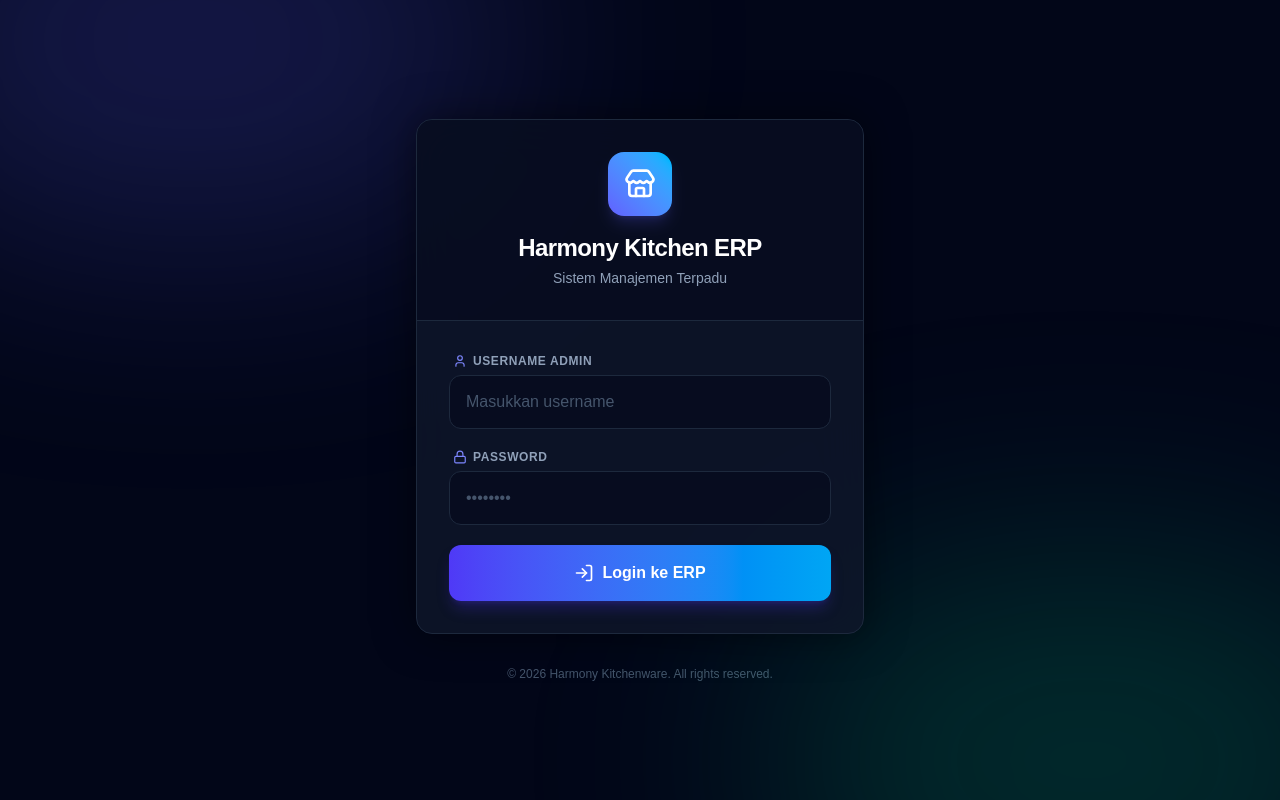
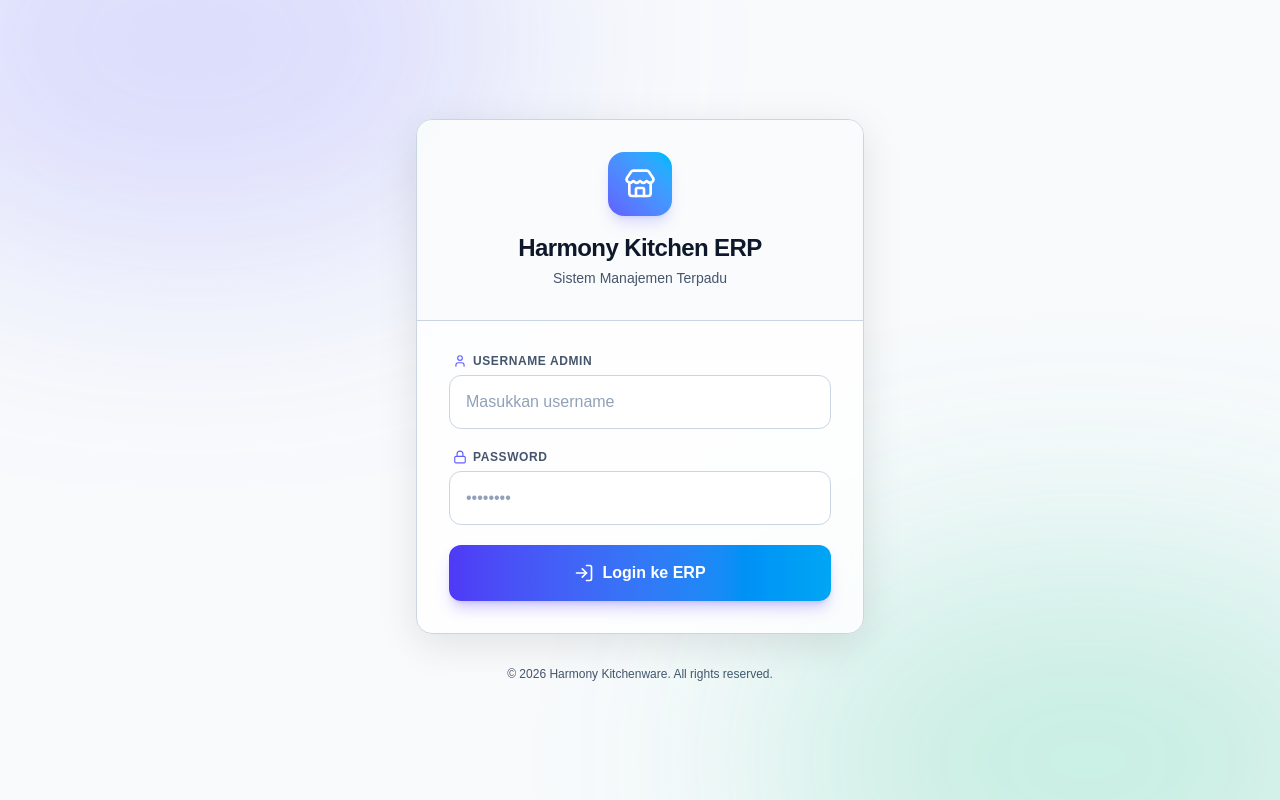
Before and after one commit to kevinkkurniawan/harmony-kitchen-erp, a Next.js app: page / in a window 1280 px wide. Built offline with nearby package versions, Linux system fonts and the light colour scheme.

Commit message:
style: switch login screens to light mode by default

```diff
--- a/src/components/AuthGuard.tsx
+++ b/src/components/AuthGuard.tsx
@@ -36,7 +36,7 @@ export default function AuthGuard({ children }: { children: React.ReactNode }) {
 
   // Jangan render apa-apa selama pengecekan status awal agar tidak berkedip
   if (isChecking) {
-    return <div className="min-h-screen bg-slate-50 dark:bg-slate-900" />;
+    return <div className="min-h-screen bg-slate-50" />;
   }
 
   // Jika sudah login, tampilkan aplikasi utama
@@ -46,21 +46,21 @@ export default function AuthGuard({ children }: { children: React.ReactNode }) {
 
   // Jika belum login, tampilkan form login dengan style POS
   return (
-    <div className="min-h-screen bg-slate-950 flex flex-col items-center justify-center p-4 relative overflow-hidden">
+    <div className="min-h-screen bg-slate-50 flex flex-col items-center justify-center p-4 relative overflow-hidden">
       {/* Decorative background elements */}
       <div className="absolute top-[-20%] left-[-10%] w-[50%] h-[50%] bg-indigo-500/20 blur-[120px] rounded-full pointer-events-none" />
       <div className="absolute bottom-[-20%] right-[-10%] w-[50%] h-[50%] bg-emerald-500/20 blur-[120px] rounded-full pointer-events-none" />
 
-      <div className="bg-slate-900/80 backdrop-blur-xl border border-slate-800 text-slate-100 w-full max-w-md rounded-2xl shadow-[0_0_40px_rgba(0,0,0,0.5)] overflow-hidden relative z-10">
+      <div className="bg-white/80 backdrop-blur-xl border border-slate-300 text-slate-900 w-full max-w-md rounded-2xl shadow-[0_10px_40px_rgba(0,0,0,0.1)] overflow-hidden relative z-10">
         {/* Header */}
-        <div className="p-8 bg-slate-950/50 border-b border-slate-800 text-center">
+        <div className="p-8 bg-slate-50/80 border-b border-slate-300 text-center">
           <div className="w-16 h-16 rounded-2xl bg-gradient-to-tr from-indigo-500 to-sky-400 flex items-center justify-center mx-auto mb-4 shadow-lg shadow-indigo-500/20">
             <Store className="w-8 h-8 text-white font-bold" />
           </div>
-          <h2 className="font-extrabold text-2xl text-white tracking-tight mb-1">
+          <h2 className="font-extrabold text-2xl text-slate-900 tracking-tight mb-1">
             Harmony Kitchen ERP
           </h2>
-          <p className="text-sm text-slate-400 font-medium">
+          <p className="text-sm text-slate-600 font-medium">
             Sistem Manajemen Terpadu
           </p>
         </div>
@@ -68,15 +68,15 @@ export default function AuthGuard({ children }: { children: React.ReactNode }) {
         {/* Form */}
         <form onSubmit={handleLogin} className="p-8 space-y-5">
           {error && (
-            <div className="p-3.5 rounded-xl bg-rose-500/10 border border-rose-500/20 text-rose-400 text-sm font-semibold flex items-center gap-2.5 animate-in slide-in-from-top-2">
+            <div className="p-3.5 rounded-xl bg-rose-50 border border-rose-200 text-rose-600 text-sm font-semibold flex items-center gap-2.5 animate-in slide-in-from-top-2">
               <AlertCircle className="w-5 h-5 shrink-0" />
               <span>{error}</span>
             </div>
           )}
 
           <div className="space-y-1.5">
-            <label className="text-xs font-bold text-slate-400 uppercase tracking-wider flex items-center gap-1.5 ml-1">
-              <UserIcon className="w-3.5 h-3.5 text-indigo-400" />
+            <label className="text-xs font-bold text-slate-600 uppercase tracking-wider flex items-center gap-1.5 ml-1">
+              <UserIcon className="w-3.5 h-3.5 text-indigo-500" />
               Username Admin
             </label>
             <input
@@ -85,13 +85,13 @@ export default function AuthGuard({ children }: { children: React.ReactNode }) {
               value={username}
               onChange={(e) => setUsername(e.target.value)}
               placeholder="Masukkan username"
-              className="w-full bg-slate-950/50 border border-slate-800 rounded-xl px-4 py-3.5 text-base text-white placeholder-slate-600 focus:outline-none focus:border-indigo-500 focus:ring-1 focus:ring-indigo-500 transition-all"
+              className="w-full bg-white border border-slate-300 rounded-xl px-4 py-3.5 text-base text-slate-900 placeholder-slate-400 focus:outline-none focus:border-indigo-500 focus:ring-2 focus:ring-indigo-500 transition-all"
             />
           </div>
 
           <div className="space-y-1.5">
-            <label className="text-xs font-bold text-slate-400 uppercase tracking-wider flex items-center gap-1.5 ml-1">
-              <Lock className="w-3.5 h-3.5 text-indigo-400" />
+            <label className="text-xs font-bold text-slate-600 uppercase tracking-wider flex items-center gap-1.5 ml-1">
+              <Lock className="w-3.5 h-3.5 text-indigo-500" />
               Password
             </label>
             <input
@@ -100,7 +100,7 @@ export default function AuthGuard({ children }: { children: React.ReactNode }) {
               value={password}
               onChange={(e) => setPassword(e.target.value)}
               placeholder="••••••••"
-              className="w-full bg-slate-950/50 border border-slate-800 rounded-xl px-4 py-3.5 text-base text-white placeholder-slate-600 focus:outline-none focus:border-indigo-500 focus:ring-1 focus:ring-indigo-500 transition-all"
+              className="w-full bg-white border border-slate-300 rounded-xl px-4 py-3.5 text-base text-slate-900 placeholder-slate-400 focus:outline-none focus:border-indigo-500 focus:ring-2 focus:ring-indigo-500 transition-all"
             />
           </div>
 
```
Also changed, not shown: src/components/LoginModal.tsx (+20 -20 lines).
